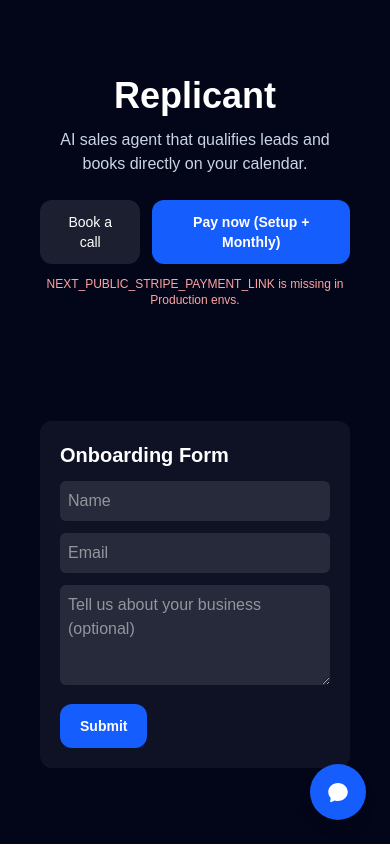
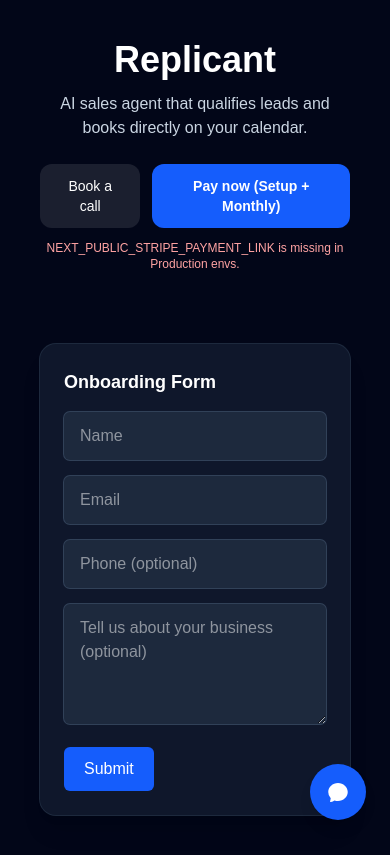
Before and after one commit to AgentReplicant/replicant-site, a Next.js app: page / in a window 390 px wide. Built offline with nearby package versions, Linux system fonts and the light colour scheme.

Commit message:
lead form: add phone field (UI + API)

```diff
--- a/app/api/lead/route.ts
+++ b/app/api/lead/route.ts
@@ -1,66 +1,54 @@
 import { NextResponse } from "next/server";
 
-// Required env
 const AIRTABLE_TOKEN = process.env.AIRTABLE_TOKEN!;
 const AIRTABLE_BASE_ID = process.env.AIRTABLE_BASE_ID!;
-const AIRTABLE_TABLE = process.env.AIRTABLE_TABLE_NAME || "Leads";
+const SENDGRID_API_KEY = process.env.SENDGRID_API_KEY || "";
+const ADMIN_EMAIL = process.env.ADMIN_NOTIFY_EMAIL || "";
+const SOURCE_LABEL = "Replicant site"; // must exist in Airtable's "Source" single-select options
 
-// Optional env
-const SENDGRID_API_KEY = process.env.SENDGRID_API_KEY || "";
-const ADMIN_EMAIL =
-  process.env.ADMIN_NOTIFY_EMAIL || "agentreplicant@gmail.com";
+type LeadPayload = {
+  name?: string;
+  email?: string;
+  phone?: string;
+  notes?: string;
+};
 
-// Field mapping envs (so we don't force specific column names)
-const FIELDS = {
-  NAME: (process.env.LEAD_FIELD_NAME || "Name").trim(),
-  EMAIL: (process.env.LEAD_FIELD_EMAIL || "Email").trim(),
-  NOTES: (process.env.LEAD_FIELD_NOTES || "Notes").trim(), // <- maps to your "Message"
-  SOURCE: (process.env.LEAD_FIELD_SOURCE || "Source").trim(),
-  PHONE: (process.env.LEAD_FIELD_PHONE || "").trim(), // optional
-  STATUS: (process.env.LEAD_FIELD_STATUS || "").trim(), // optional
-  CREATED_AT: (process.env.LEAD_FIELD_CREATED_AT || "").trim(), // optional; leave empty if you use Airtable's "Created time"
-};
-const DEFAULT_STATUS = (process.env.LEAD_DEFAULT_STATUS || "").trim();
+function isEmail(v: string) {
+  return /^[^\s@]+@[^\s@]+\.[^\s@]+$/.test(v.trim());
+}
 
-function requireEnv(v?: string, name?: string) {
-  if (!v) throw new Error(`Missing required env ${name}`);
-  return v;
+function isPhone(v?: string) {
+  if (!v) return true;
+  const cleaned = v.replace(/[^\d+().\-\s]/g, "");
+  return cleaned.length >= 7 && cleaned.length <= 20;
 }
 
 export async function POST(req: Request) {
   try {
-    // Basic validation
-    const body = await req.json().catch(() => ({}));
-    const name = (body?.name || "").toString();
-    const email = (body?.email || "").toString();
-    const notes = (body?.notes || "").toString();
-    const phone = (body?.phone || "").toString();
+    const body: LeadPayload = await req.json();
 
-    if (!email) {
-      return NextResponse.json({ error: "Email is required" }, { status: 400 });
-    }
+    const name = (body.name || "").trim();
+    const email = (body.email || "").trim();
+    const phone = (body.phone || "").trim();
+    const notes = (body.notes || "").trim();
 
-    // Build Airtable fields using your mapping
-    const fields: Record<string, any> = {
-      [FIELDS.NAME]: name,
-      [FIELDS.EMAIL]: email,
-      [FIELDS.NOTES]: notes,
-      [FIELDS.SOURCE]: "Replicant site",
+    if (!name) return NextResponse.json({ error: "Name required" }, { status: 400 });
+    if (!isEmail(email)) return NextResponse.json({ error: "Valid email required" }, { status: 400 });
+    if (!isPhone(phone)) return NextResponse.json({ error: "Invalid phone" }, { status: 400 });
+
+    // Build Airtable fields – field names MUST match your table
+    // Expected columns: Name (text), Email (email), Phone (phone), Message (long text), Source (single select)
+    const airtableFields: Record<string, any> = {
+      Name: name,
+      Email: email,
+      Message: notes,
+      Source: SOURCE_LABEL,
     };
 
-    if (FIELDS.PHONE) fields[FIELDS.PHONE] = phone;
-    if (FIELDS.STATUS && DEFAULT_STATUS) fields[FIELDS.STATUS] = DEFAULT_STATUS;
-    // Only set CREATED_AT if you mapped it to a normal (non "Created time") column
-    if (FIELDS.CREATED_AT) fields[FIELDS.CREATED_AT] = new Date().toISOString();
+    if (phone) airtableFields["Phone"] = phone;
 
-    // 1) Write to Airtable
-    requireEnv(AIRTABLE_TOKEN, "AIRTABLE_TOKEN");
-    requireEnv(AIRTABLE_BASE_ID, "AIRTABLE_BASE_ID");
-
-    const airtableRes = await fetch(
-      `https://api.airtable.com/v0/${AIRTABLE_BASE_ID}/${encodeURIComponent(
-        AIRTABLE_TABLE
-      )}`,
+    const createRes = await fetch(
+      `https://api.airtable.com/v0/${AIRTABLE_BASE_ID}/Leads`,
       {
         method: "POST",
         headers: {
@@ -68,29 +56,26 @@
           "Content-Type": "application/json",
         },
         body: JSON.stringify({
-          records: [{ fields }],
+          records: [{ fields: airtableFields }],
+          typecast: true, // allows single-select to accept existing option labels
         }),
+        cache: "no-store",
       }
     );
 
-    if (!airtableRes.ok) {
-      const text = await airtableRes.text();
-      // This log shows up in Vercel -> Deployment -> Logs
-      console.error("Airtable error:", text);
+    const createJson = await createRes.json();
+
+    if (!createRes.ok) {
+      console.error("Airtable error:", createJson);
       return NextResponse.json(
-        { error: "Airtable write failed" },
+        { error: "Airtable create failed", detail: createJson },
         { status: 502 }
       );
     }
 
-    // 2) Optional email (SendGrid)
-    if (SENDGRID_API_KEY) {
-      const content = `New lead
-Name: ${name || "-"}
-Email: ${email}
-Phone: ${phone || "-"}
-Notes: ${notes || "-"}`;
-
+    // Optional email notification via SendGrid
+    if (SENDGRID_API_KEY && ADMIN_EMAIL) {
+      try {
         await fetch("https://api.sendgrid.com/v3/mail/send", {
           method: "POST",
           headers: {
@@ -101,11 +86,23 @@
             personalizations: [{ to: [{ email: ADMIN_EMAIL }] }],
             from: { email: "no-reply@replicant.site", name: "Replicant Bot" },
             subject: "New Replicant lead",
-          content: [{ type: "text/plain", value: content }],
+            content: [
+              {
+                type: "text/plain",
+                value:
+                  `New lead\n\n` +
+                  `Name: ${name}\n` +
+                  `Email: ${email}\n` +
+                  (phone ? `Phone: ${phone}\n` : ``) +
+                  `Notes: ${notes || "(none)"}`,
+              },
+            ],
           }),
-      }).catch(() => {
-        // don't fail the request if email fails
         });
+      } catch (e) {
+        // Non-fatal
+        console.warn("SendGrid error:", (e as Error).message);
+      }
     }
 
     return NextResponse.json({ ok: true });
--- a/app/ui/LeadForm.tsx
+++ b/app/ui/LeadForm.tsx
@@ -1,40 +1,113 @@
 "use client";
+
 import { useState } from "react";
 
 export default function LeadForm() {
   const [name, setName] = useState("");
   const [email, setEmail] = useState("");
+  const [phone, setPhone] = useState("");
   const [notes, setNotes] = useState("");
-  const [status, setStatus] = useState<"idle"|"sending"|"ok"|"err">("idle");
+  const [submitting, setSubmitting] = useState(false);
+  const [ok, setOk] = useState(false);
+  const [err, setErr] = useState<string | null>(null);
+
+  function isValidEmail(v: string) {
+    return /^[^\s@]+@[^\s@]+\.[^\s@]+$/.test(v.trim());
+  }
+
+  // very light permissive phone check; optional field
+  function isValidPhone(v: string) {
+    if (!v.trim()) return true; // optional
+    const cleaned = v.replace(/[^\d+().\-\s]/g, "");
+    return cleaned.length >= 7 && cleaned.length <= 20;
+  }
 
   async function onSubmit(e: React.FormEvent) {
     e.preventDefault();
-    setStatus("sending");
+    setErr(null);
+    setOk(false);
+
+    if (!name.trim()) return setErr("Please enter your name.");
+    if (!isValidEmail(email)) return setErr("Please enter a valid email.");
+    if (!isValidPhone(phone)) return setErr("Please enter a valid phone (or leave it blank).");
+
+    setSubmitting(true);
     try {
       const res = await fetch("/api/lead", {
         method: "POST",
         headers: { "Content-Type": "application/json" },
-        body: JSON.stringify({ name, email, notes }),
+        body: JSON.stringify({
+          name: name.trim(),
+          email: email.trim(),
+          phone: phone.trim() || undefined, // optional
+          notes: notes.trim() || "",
+        }),
       });
-      if (!res.ok) throw new Error(await res.text());
-      setStatus("ok");
-      setName(""); setEmail(""); setNotes("");
-    } catch {
-      setStatus("err");
+
+      const data = await res.json();
+      if (!res.ok || !data?.ok) {
+        throw new Error(data?.error || "Request failed");
+      }
+
+      setOk(true);
+      setName("");
+      setEmail("");
+      setPhone("");
+      setNotes("");
+    } catch (e: any) {
+      setErr(e?.message || "Something went wrong. Try again.");
+    } finally {
+      setSubmitting(false);
     }
   }
 
   return (
-    <form id="lead" onSubmit={onSubmit} className="bg-white/5 p-5 rounded-xl space-y-3 max-w-xl mx-auto">
-      <h2 className="text-xl font-semibold">Onboarding Form</h2>
-      <input value={name} onChange={e=>setName(e.target.value)} placeholder="Name" className="w-full rounded-md p-2 bg-white/10 text-white" />
-      <input value={email} onChange={e=>setEmail(e.target.value)} type="email" required placeholder="Email" className="w-full rounded-md p-2 bg-white/10 text-white" />
-      <textarea value={notes} onChange={e=>setNotes(e.target.value)} placeholder="Tell us about your business (optional)" className="w-full rounded-md p-2 bg-white/10 text-white min-h-[100px]" />
-      <button disabled={status==="sending"} className="rounded-xl bg-blue-600 hover:bg-blue-700 px-5 py-3 text-sm font-semibold disabled:opacity-60">
-        {status==="sending" ? "Submitting…" : "Submit"}
-      </button>
-      {status==="ok"  && <p className="text-green-300 text-sm">Thanks! We’ll reach out shortly.</p>}
-      {status==="err" && <p className="text-red-300 text-sm">Something went wrong. Try again.</p>}
+    <form onSubmit={onSubmit} className="mt-8 w-full max-w-2xl rounded-2xl bg-slate-900 p-6 shadow-xl ring-1 ring-slate-800">
+      <h3 className="mb-4 text-lg font-semibold text-white">Onboarding Form</h3>
+
+      <div className="space-y-4">
+        <input
+          value={name}
+          onChange={(e) => setName(e.target.value)}
+          placeholder="Name"
+          className="w-full rounded-md bg-slate-800 px-4 py-3 text-white outline-none ring-1 ring-slate-700 focus:ring-blue-500"
+        />
+
+        <input
+          type="email"
+          value={email}
+          onChange={(e) => setEmail(e.target.value)}
+          placeholder="Email"
+          className="w-full rounded-md bg-slate-800 px-4 py-3 text-white outline-none ring-1 ring-slate-700 focus:ring-blue-500"
+        />
+
+        <input
+          type="tel"
+          value={phone}
+          onChange={(e) => setPhone(e.target.value)}
+          placeholder="Phone (optional)"
+          className="w-full rounded-md bg-slate-800 px-4 py-3 text-white outline-none ring-1 ring-slate-700 focus:ring-blue-500"
+        />
+
+        <textarea
+          value={notes}
+          onChange={(e) => setNotes(e.target.value)}
+          placeholder="Tell us about your business (optional)"
+          rows={4}
+          className="w-full rounded-md bg-slate-800 px-4 py-3 text-white outline-none ring-1 ring-slate-700 focus:ring-blue-500"
+        />
+
+        <button
+          type="submit"
+          disabled={submitting}
+          className="rounded-md bg-blue-600 px-5 py-2.5 font-medium text-white hover:bg-blue-500 disabled:opacity-60"
+        >
+          {submitting ? "Submitting..." : "Submit"}
+        </button>
+
+        {ok && <p className="text-sm text-emerald-400">Thanks! We’ll reach out shortly.</p>}
+        {err && <p className="text-sm text-rose-400">{err}</p>}
+      </div>
     </form>
   );
 }
```
Lines whose indentation alone changed are shown as unchanged.
